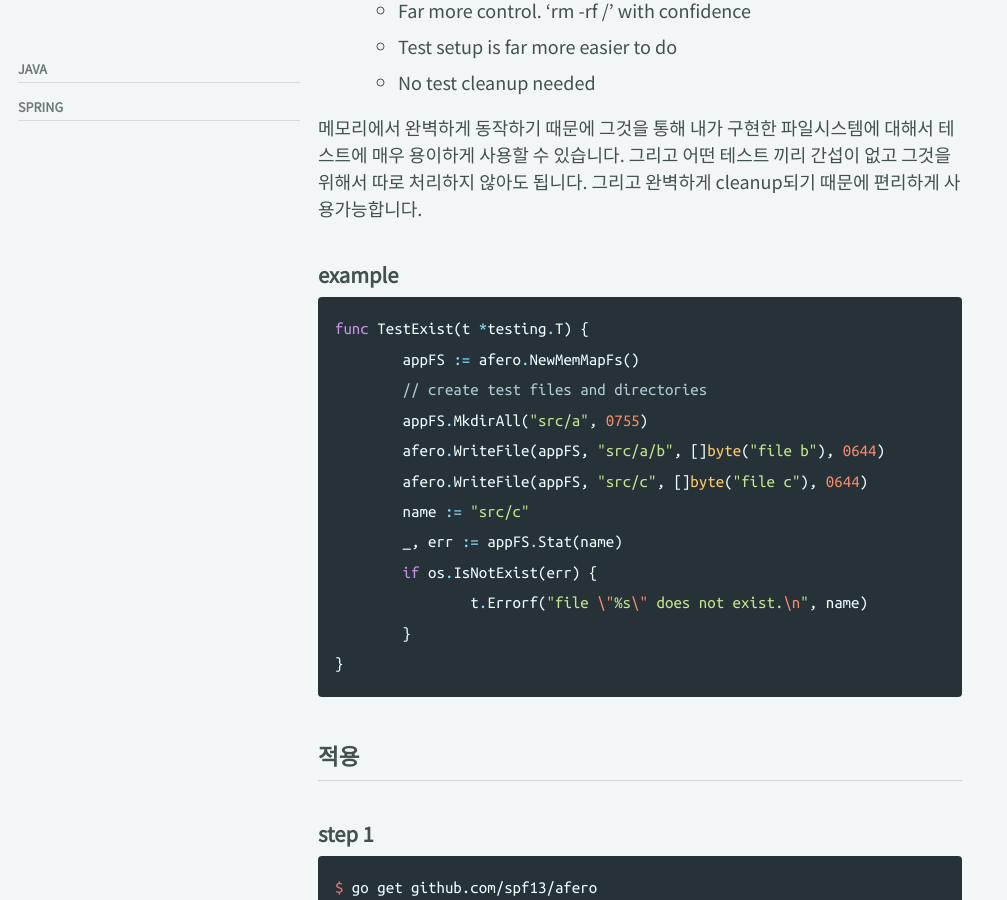
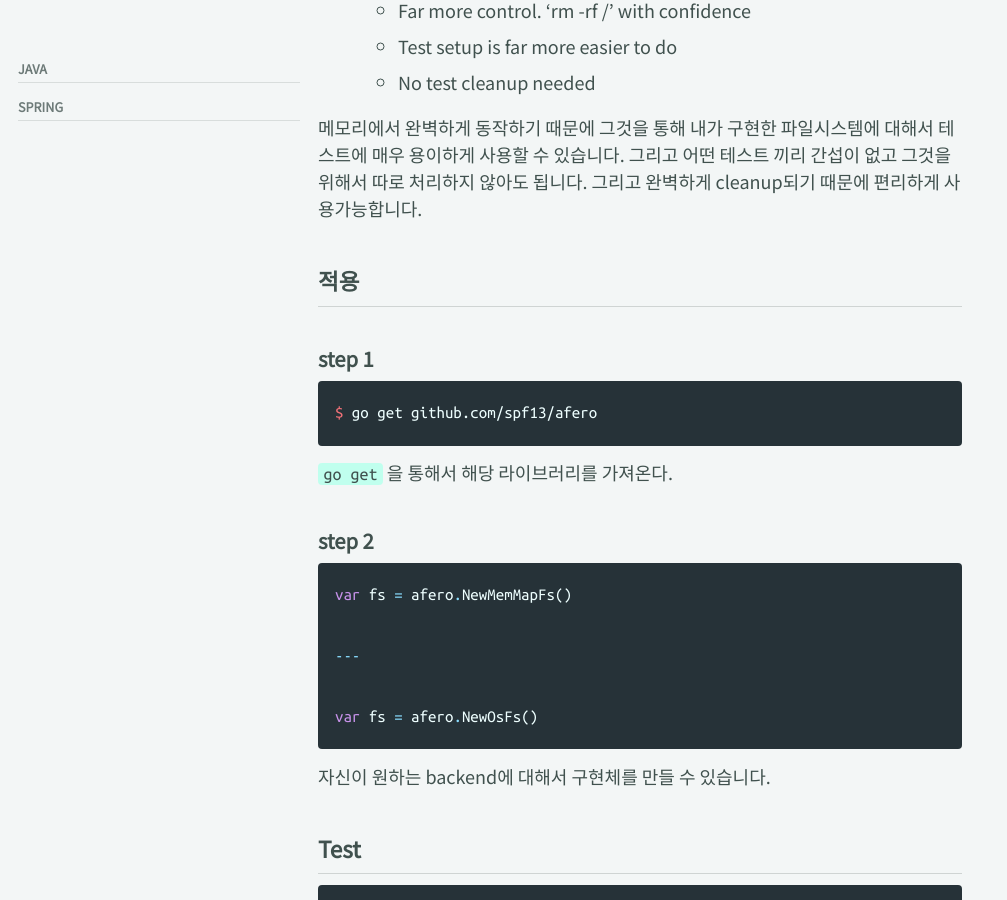
Before and after one commit to BaeJi77/BaeJi77.github.io, a Jekyll site: the page built from _posts/dev/golang/2021-10-23-filesystem-and-afero.md, in a window 1280 px wide and 900 px high, scrolled down 2509 px. Shown: the whole window, without its empty margins (0-1007 px from the left). Built offline with Jekyll 4.4.1, drawn with Linux system fonts in a browser that asks for light colours; cached includes are drawn as plain includes; nearby versions of some CDN libraries; comment, search, counter and statistics services are not loaded; some of the changed text lies outside the part shown.

Commit message:
golang-afero

````diff
--- a/_posts/dev/golang/2021-10-23-filesystem-and-afero.md
+++ b/_posts/dev/golang/2021-10-23-filesystem-and-afero.md
@@ -86,23 +86,6 @@ golang에서 기본적으로 제공하는 `os`, `io` 패키지에서 제공하
 
 메모리에서 완벽하게 동작하기 때문에 그것을 통해 내가 구현한 파일시스템에 대해서 테스트에 매우 용이하게 사용할 수 있습니다. 그리고 어떤 테스트 끼리 간섭이 없고 그것을 위해서 따로 처리하지 않아도 됩니다. 그리고 완벽하게 cleanup되기 때문에 편리하게 사용가능합니다.
 
-### example
-
-``` go
-func TestExist(t *testing.T) {
-	appFS := afero.NewMemMapFs()
-	// create test files and directories
-	appFS.MkdirAll("src/a", 0755)
-	afero.WriteFile(appFS, "src/a/b", []byte("file b"), 0644)
-	afero.WriteFile(appFS, "src/c", []byte("file c"), 0644)
-	name := "src/c"
-	_, err := appFS.Stat(name)
-	if os.IsNotExist(err) {
-		t.Errorf("file \"%s\" does not exist.\n", name)
-	}
-}
-```
-
 ## 적용
 
 ### step 1
````
